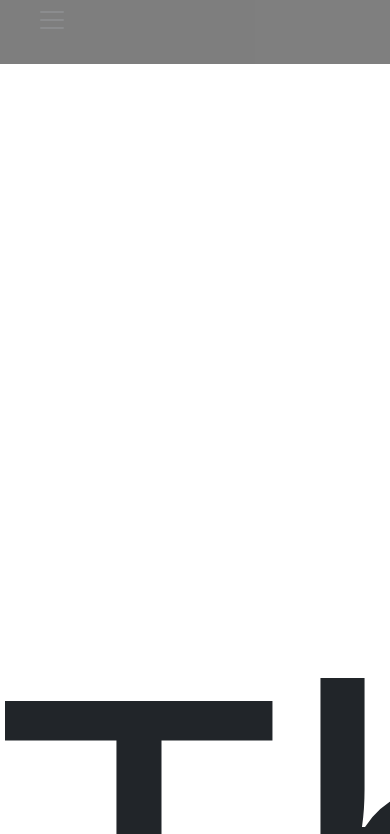
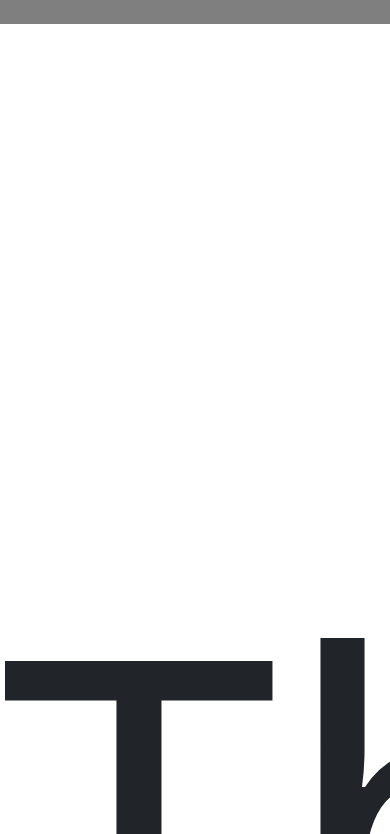
Before and after one commit to Shendy1567/Latihan-github, a plain HTML site: page index.html in a window 390 px wide. Shown: the part 259-1093 px from the top of the page. Drawn offline with nearby package versions, Linux system fonts and the light colour scheme.

Commit message:
removing nav-bar toggler

```diff
--- a/index.html
+++ b/index.html
@@ -14,9 +14,6 @@
   <nav class="navbar navbar-expand-lg bg-black opacity-50 py-4" >
     <div class="container-fluid px-4">
       <a class="navbar-brand text-white opacity-100" href="#" style="font-size: 150px;"><strong>THIS IS NAV BAR</strong></a>
-      <button class="navbar-toggler" type="button" data-bs-toggle="collapse" data-bs-target="#navbarSupportedContent" aria-controls="navbarSupportedContent" aria-expanded="false" aria-label="Toggle navigation">
-        <span class="navbar-toggler-icon"></span>
-      </button>
     </div>
   </nav>
 
```
